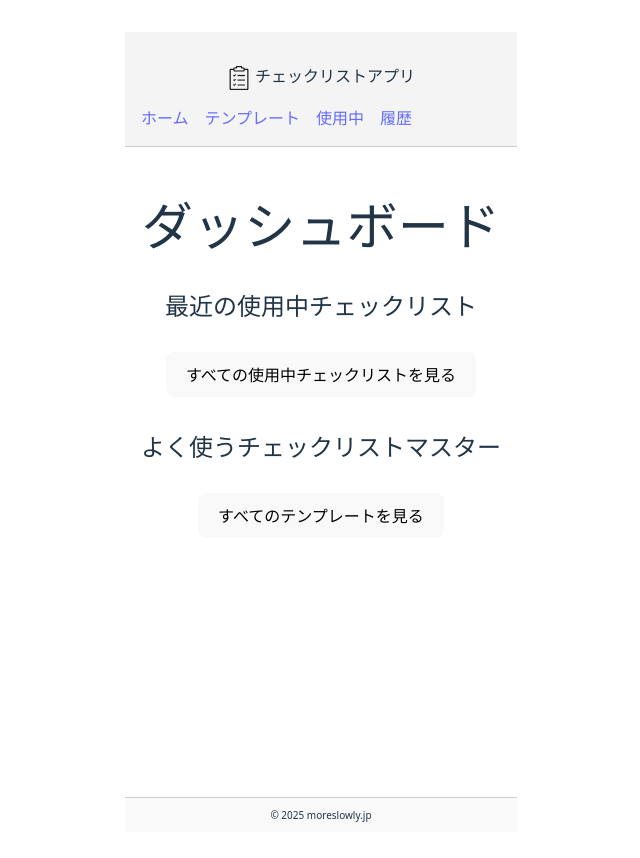
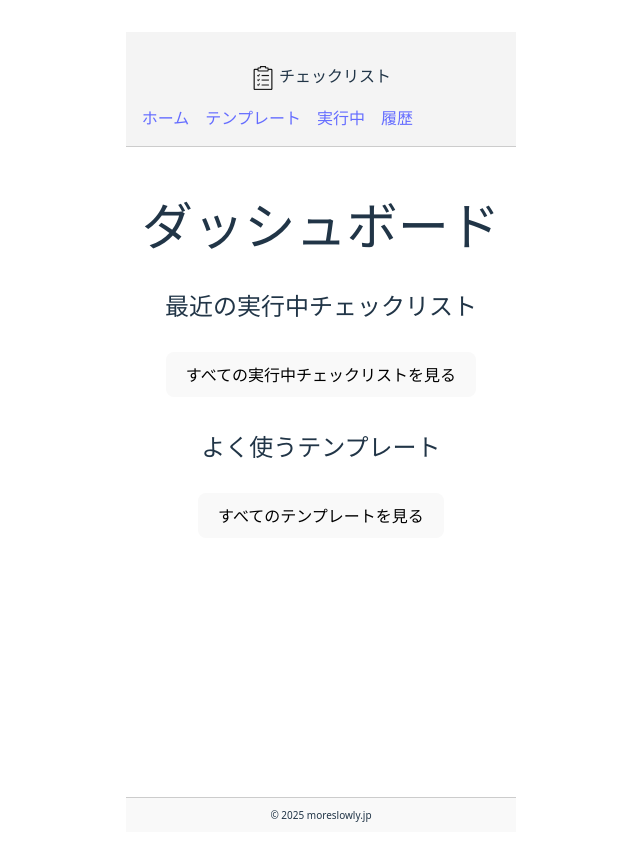
Before and after one commit to hgwr/check-list-app, a Vue app: page / in a window 1280 px wide. Shown: the top 858 px of the page, without its empty margins (319-959 px from the left). Built offline with nearby package versions, Linux system fonts and the light colour scheme.

Commit message:
用語の統一

```diff
--- a/src/App.vue
+++ b/src/App.vue
@@ -5,11 +5,11 @@
 <template>
   <div class="app-container">
     <header class="app-header">
-      <p><img src="/checklist-icon.png" alt="☑️" class="app-icon"> チェックリストアプリ</p>
+      <p><img src="/checklist-icon.png" alt="☑️" class="app-icon"> チェックリスト</p>
       <nav class="nav">
         <router-link to="/">ホーム</router-link>
         <router-link to="/masters">テンプレート</router-link>
-        <router-link to="/actives">使用中</router-link>
+        <router-link to="/actives">実行中</router-link>
         <router-link to="/finished">履歴</router-link>
       </nav>
     </header>
--- a/src/pages/ActiveListPage.vue
+++ b/src/pages/ActiveListPage.vue
@@ -29,7 +29,7 @@ const refreshList = async () => {
 
 <template>
   <div>
-    <h1>使用中チェックリスト一覧</h1>
+    <h1>実行中</h1>
     <button @click="refreshList">更新</button>
     <ul v-if="activeChecklists.length">
       <li
@@ -40,10 +40,10 @@ const refreshList = async () => {
         <strong>{{ checklist.title }}</strong><br />
         <small>開始: {{ new Date(checklist.startedAt).toLocaleString() }}</small>
         <br />
-        <router-link :to="`/actives/${checklist.id}`">詳細へ</router-link>
+        <router-link :to="`/actives/${checklist.id}`">実行状況</router-link>
       </li>
     </ul>
-    <p v-else>現在、使用中のチェックリストはありません。</p>
+    <p v-else>現在、実行中のチェックリストはありません。</p>
   </div>
 </template>
 
--- a/src/pages/ChecklistDetailPage.vue
+++ b/src/pages/ChecklistDetailPage.vue
@@ -45,7 +45,7 @@ const markAsFinished = async () => {
 
 <template>
   <div>
-    <h1>チェックリスト詳細</h1>
+    <h1>実行状況</h1>
     <div v-if="checklist">
       <h2>{{ checklist.title }}</h2>
       <p>開始: {{ new Date(checklist.startedAt).toLocaleString() }}</p>
--- a/src/pages/FinishedListPage.vue
+++ b/src/pages/FinishedListPage.vue
@@ -31,7 +31,7 @@ const reactivateChecklist = async (checklist: Checklist) => {
 
 <template>
   <div>
-    <h1>使用済みチェックリスト履歴</h1>
+    <h1>履歴</h1>
     <ul v-if="finishedChecklists.length">
       <li v-for="cl in finishedChecklists" :key="cl.id" style="margin-bottom: 0.5rem;">
         <strong>{{ cl.title }}</strong><br />
@@ -40,7 +40,7 @@ const reactivateChecklist = async (checklist: Checklist) => {
           完了: {{ cl.finishedAt ? new Date(cl.finishedAt).toLocaleString() : '未完了' }}
         </small>
         <br />
-        <router-link :to="`/actives/${cl.id}`">詳細へ</router-link>
+        <router-link :to="`/actives/${cl.id}`">実行状況</router-link>
         |
         <button @click="reactivateChecklist(cl)">使用中に戻す</button>
       </li>
--- a/src/pages/HomePage.vue
+++ b/src/pages/HomePage.vue
@@ -46,20 +46,20 @@ const goToMasterList = () => {
 
     <!-- 最近の使用中チェックリストセクション -->
     <section>
-      <h2>最近の使用中チェックリスト</h2>
+      <h2>最近の実行中チェックリスト</h2>
       <ul>
         <li v-for="active in recentActives" :key="active.id" style="margin-bottom: 1rem;">
           <strong>{{ active.title }}</strong><br />
           <small>開始: {{ new Date(active.startedAt).toLocaleString() }}</small><br />
-          <router-link :to="`/actives/${active.id}`">詳細へ</router-link>
+          <router-link :to="`/actives/${active.id}`">実行状況</router-link>
         </li>
       </ul>
-      <button @click="goToActiveList">すべての使用中チェックリストを見る</button>
+      <button @click="goToActiveList">すべての実行中チェックリストを見る</button>
     </section>
 
     <!-- よく使うチェックリストマスターセクション -->
     <section>
-      <h2>よく使うチェックリストマスター</h2>
+      <h2>よく使うテンプレート</h2>
       <ul>
         <li v-for="master in frequentMasters" :key="master.id" style="margin-bottom: 1rem;">
           <strong>{{ master.title }}</strong><br />
--- a/src/pages/MasterEditPage.vue
+++ b/src/pages/MasterEditPage.vue
@@ -30,7 +30,7 @@ onMounted(async () => {
       // チェックリスト項目をインデックス順に並べる
       masterForm.checklistItems = items.sort((a, b) => a.index - b.index)
     } else {
-      alert('指定されたチェックリストマスターが見つかりませんでした。')
+      alert('指定されたテンプレートが見つかりませんでした。')
       router.push('/masters')
     }
   }
@@ -46,6 +46,7 @@ const saveMasterAndItems = async () => {
     title: masterForm.title.trim(),
     createdAt: now,
     updatedAt: now,
+    usageCount: 0,
   }
 
   await db.put('checklist_masters', master)
@@ -72,7 +73,7 @@ const saveMasterAndItems = async () => {
 
 <template>
   <div>
-    <h1>マスター{{ isEditing.value ? '編集' : '新規作成' }}</h1>
+    <h1>テンプレート{{ isEditing.value ? '編集' : '新規作成' }}</h1>
 
     <div>
       <label for="title-input">タイトル:</label><br />
--- a/src/pages/MasterImportExportPage.vue
+++ b/src/pages/MasterImportExportPage.vue
@@ -79,6 +79,7 @@ const importMaster = async () => {
     title: importTitle.value,
     createdAt: now,
     updatedAt: now,
+    usageCount: 0,
   }
   await db.put('checklist_masters', newMaster)
   const items = parseMarkdownToItems(importMarkdown.value)
@@ -108,7 +109,7 @@ onMounted(() => {
     <section>
       <h2>エクスポート</h2>
       <div>
-        <label for="export-select">チェックリストマスターを選択:</label>
+        <label for="export-select">テンプレートを選択:</label>
         <select
           id="export-select"
           v-model="exportMasterId"
@@ -143,7 +144,7 @@ onMounted(() => {
     <section>
       <h2>インポート</h2>
       <div>
-        <label for="import-title">新規チェックリストマスターのタイトル:</label><br />
+        <label for="import-title">新規テンプレートのタイトル:</label><br />
         <input id="import-title" v-model="importTitle" type="text" placeholder="タイトルを入力" />
       </div>
       <div style="margin-top: 1rem;">
--- a/src/pages/MasterListPage.vue
+++ b/src/pages/MasterListPage.vue
@@ -55,7 +55,7 @@ const startUsingChecklist = async (master: ChecklistMaster) => {
     }
 
     master.usageCount = (master.usageCount || 0) + 1
-    await db.put('checklist_masters', master)
+    await db.put('checklist_masters', JSON.parse(JSON.stringify(master)))
 
     // 4. 使用中チェックリスト詳細画面に遷移（例: /actives/:id）
     router.push(`/actives/${checklistId}`)
@@ -68,7 +68,7 @@ const startUsingChecklist = async (master: ChecklistMaster) => {
 
 <template>
   <div>
-    <h1>マスター一覧</h1>
+    <h1>テンプレート一覧</h1>
 
     <div style="margin-bottom: 1rem;">
       <button @click="createNewMaster">＋ 新規作成</button>
@@ -84,7 +84,7 @@ const startUsingChecklist = async (master: ChecklistMaster) => {
         <button @click="startUsingChecklist(master)">▶ 使用を開始</button>
       </li>
     </ul>
-    <p v-else>まだチェックリストマスターがありません。</p>
+    <p v-else>まだテンプレートがありません。</p>
   </div>
 </template>
 
```
